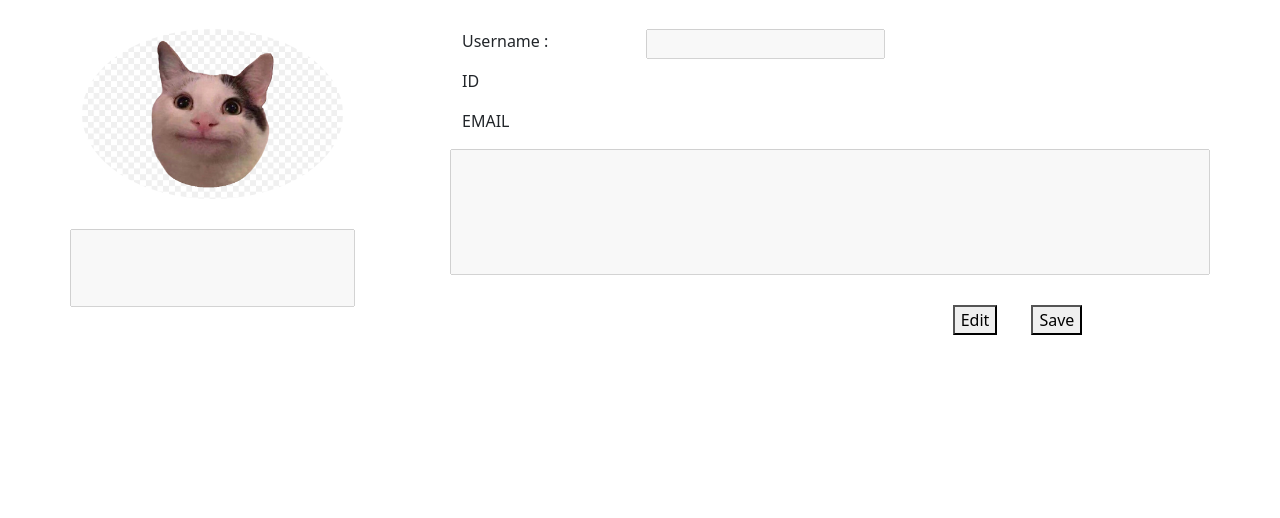
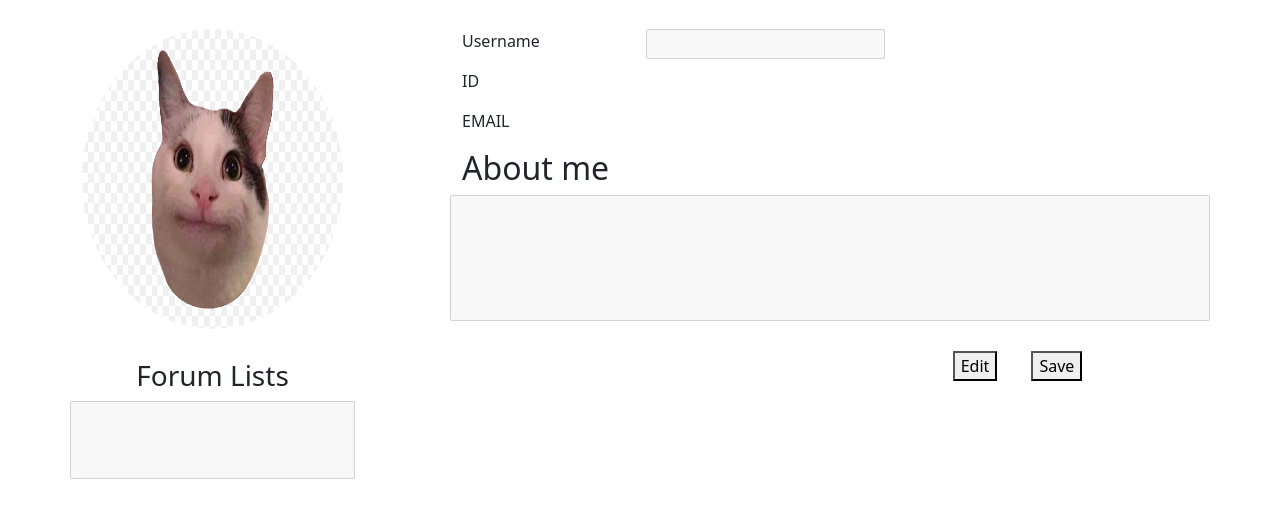
Before and after one commit to Mehhehhe/forumwebThree, a PHP site: page /profile.php in a window 1280 px wide. Shown: the part 71-589 px from the top of the page. Run offline with PHP 8.4, Linux system fonts and the light colour scheme.

Commit message:
version 0.1.1

```diff
--- a/profile.php
+++ b/profile.php
@@ -28,9 +28,10 @@
     <div class="row">
         <div class="col-lg-3">
             <div class="row">
-                <img src="./assets/images/614695-middle.png" alt="profile img" width="50%" height="50%" style="border-radius:100%;">
+                <img src="./assets/images/614695-middle.png" alt="profile img" width="100px" height="300px" style="border-radius:100%;">
             </div>
             <div class="row" style="margin-top:30px;">
+                <h3 style="text-align:center;">Forum Lists</h3>
                 <textarea name="forum_lists" id="forum_lists" cols="10" rows="3" disabled="disabled" style="resize:none;"></textarea>
             </div>
         </div>
@@ -39,7 +40,7 @@
             <div class="row">
                 <div class="row">
                     <div class="col-lg-3">
-                        <p class="user">Username : </p>
+                        <p class="user">Username </p>
                     </div>
                     <div class="col-lg-9">
                         <input type="text" name="usernameBox" id="usernameBox" disabled="disabled">
@@ -50,6 +51,7 @@
                 <p class="email">EMAIL</p>
             </div>
             <div class="row">
+                <h2 class="profile_head">About me</h2>
                 <textarea name="about" id="about" cols="10" rows="5" disabled="disabled" style="resize:none;"></textarea>
                 <div class="row" style="margin-top:30px;">
                     <div class="col-lg-8"></div>
```
